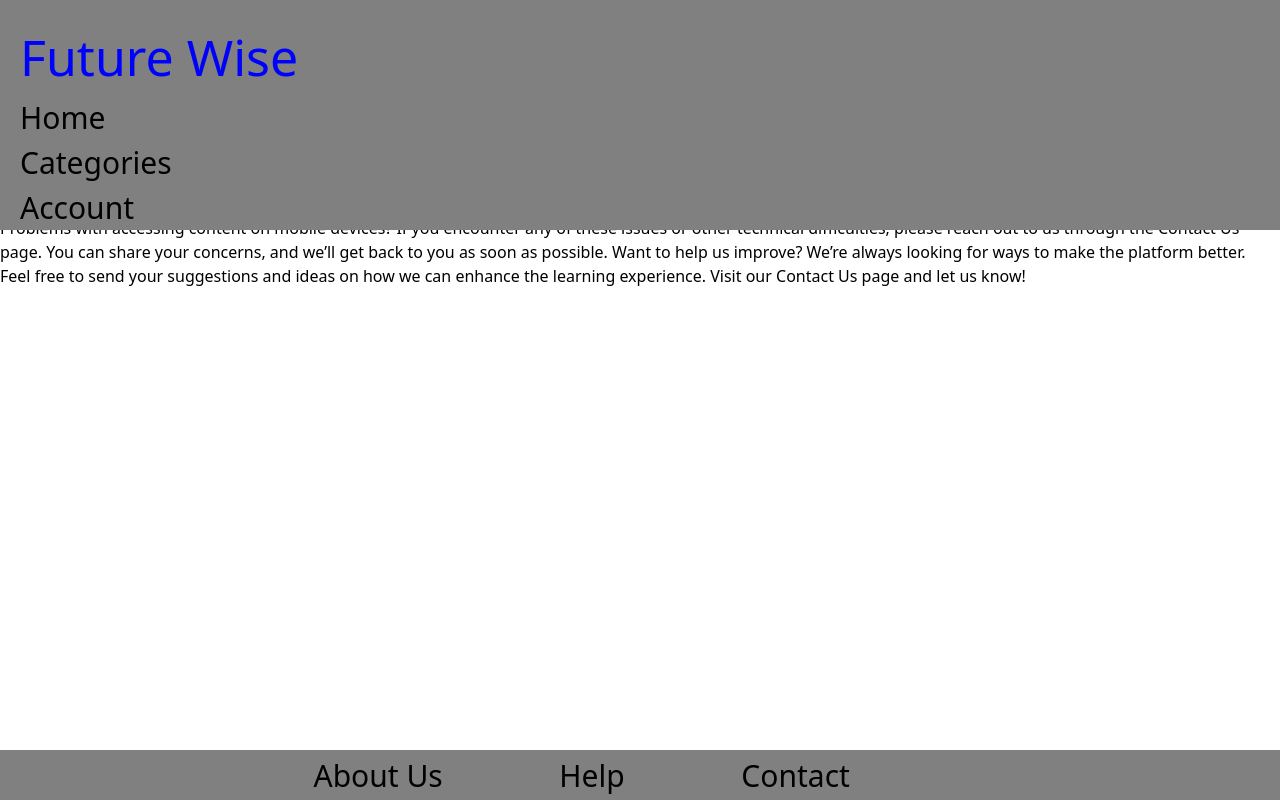
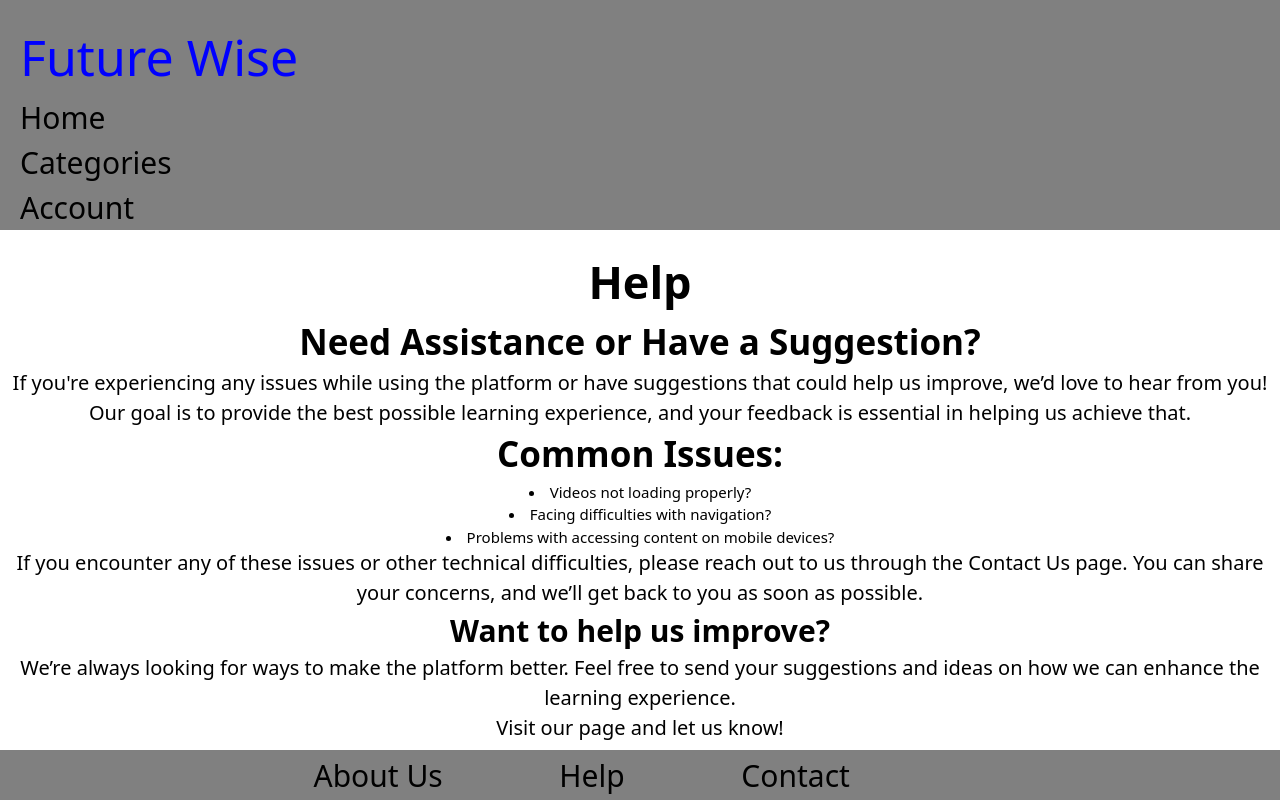
Before and after one commit to Anurag19-web/BCA-tutorial, a React (Vite) app: page /help in a window 1280 px wide. Built offline with nearby package versions, Linux system fonts and the light colour scheme.

Commit message:
changes added

```diff
--- a/src/assets/Project/Footers/Contact.jsx
+++ b/src/assets/Project/Footers/Contact.jsx
@@ -1,13 +1,15 @@
 export const Contact = () =>{
     return(
         <>
-        <h1>Contact Us</h1>
-        <p>Hello! I'm Anurag Nayak, the creator of this educational platform. I'm passionate about helping students succeed in their exams by providing engaging, accessible learning resources.</p>
-        <p>If you have any questions, feedback, or suggestions about how we can improve this platform, feel free to reach out to me. I would love to hear from you!</p>
-        <h1>Contact Information</h1>
-        <p>Email: Tap to mail</p>
-        <p>Instagram: Tap to dm on insta</p>
-        <p>For suggestions related to the website, be sure to message us. We value your input and strive to make this platform better for you.</p>
+        <div className="contact-main-div">
+        <h1 className="contact-head">Contact Us</h1>
+        <p className="contact-para1">Hello! I'm Anurag Nayak, the creator of this educational platform. I'm passionate about helping students succeed in their exams by providing engaging, accessible learning resources.</p>
+        <p className="contact-para2">If you have any questions, feedback, or suggestions about how we can improve this platform, feel free to reach out to me. I would love to hear from you!</p>
+        <h1 className="contact-head2">Contact Information</h1>
+        <p className="contact-email">Email: Tap to mail</p>
+        <p className="contact-insta">Instagram: Tap to dm on insta</p>
+        <p className="contact-para3">For suggestions related to the website, be sure to message us. We value your input and strive to make this platform better for you.</p>
+        </div>
         </>
     )
 }
--- a/src/assets/Project/Footers/Help.jsx
+++ b/src/assets/Project/Footers/Help.jsx
@@ -1,19 +1,21 @@
+import { NavLink } from "react-router-dom"
+
 export const Help = () =>{
     return(
         <>
-        <h1>Help</h1>
-        <h3>Need Assistance or Have a Suggestion?</h3>
-        <p>If you're experiencing any issues while using the platform or have suggestions that could help us improve, we’d love to hear from you! Our goal is to provide the best possible learning experience, and your feedback is essential in helping us achieve that.</p>
-        <h2>Common Issues:</h2>
-        <h3>Videos not loading properly?</h3>
-        <h3>Facing difficulties with navigation?</h3>
-Problems with accessing content on mobile devices?
-If you encounter any of these issues or other technical difficulties, please reach out to us through the Contact Us page. You can share your concerns, and we’ll get back to you as soon as possible.
-
-Want to help us improve?
-We’re always looking for ways to make the platform better. Feel free to send your suggestions and ideas on how we can enhance the learning experience.
-
-Visit our Contact Us page and let us know!
+        <div className="Help-Main-div">
+        <h1 className="help-head">Help</h1>
+        <h3 className="help-assitant">Need Assistance or Have a Suggestion?</h3>
+        <p className="help-para1">If you're experiencing any issues while using the platform or have suggestions that could help us improve, we’d love to hear from you! Our goal is to provide the best possible learning experience, and your feedback is essential in helping us achieve that.</p>
+        <h2 className="help-common-head">Common Issues:</h2>
+        <li type="radio" className="help-common-list">Videos not loading properly?</li>
+        <li type="radio" className="help-common-list">Facing difficulties with navigation?</li>
+        <li type="radio" className="help-common-list">Problems with accessing content on mobile devices?</li>
+        <p className="help-para1">If you encounter any of these issues or other technical difficulties, please reach out to us through the <NavLink to="/contact">Contact Us</NavLink> page. You can share your concerns, and we’ll get back to you as soon as possible.</p>
+        <h4 className="help-improve">Want to help us improve?</h4>
+        <p className="help-para1">We’re always looking for ways to make the platform better. Feel free to send your suggestions and ideas on how we can enhance the learning experience.</p>
+        <p className="help-para1">Visit our page and let us know!</p>
+        </div>
         </>
     )
 }
--- a/src/assets/Project/Home.jsx
+++ b/src/assets/Project/Home.jsx
@@ -26,8 +26,8 @@ export const Home = ({theme}) =>{
         <p >Understand the basics of coding.</p>
         <br/>
         <br/>
-        <h3 >Business Law</h3>
-        <p >Get familiar with essential business laws.</p>
+        <h3 >Unlock Your Tech Potential</h3>
+        <p >Master programming skills with engaging tutorials and practical insights-your journey to innovation starts here.</p>
     </div>
     </>
     )
--- a/src/assets/Project/Project.css
+++ b/src/assets/Project/Project.css
@@ -223,6 +223,120 @@
     font-size: 30px;
     margin-left: 100px;
 }
+.about-main-div{
+    margin-top: 200px;
+}
+.about-head{
+    font-size: 40px;
+    font-weight: bold;
+    margin-left: 20px;
+}
+.about-para1{
+    font-size: 20px;
+    margin-left: 20px;
+    margin-right: 20px;
+    margin-top: 10px;
+}
+.about-para2{
+    font-size: 20px;
+    margin-left: 20px;
+    margin-right: 20px;
+    margin-top: 20px;
+}
+.about-misson-head{
+    font-size: 30px;
+    margin-left: 20px;
+    font-weight: bold;
+    margin-top: 20px;
+}
+.about-para3{
+    font-size: 20px;
+    margin-right: 20px;
+    margin-left: 20px;
+    margin-top: 20px;
+}
+.about-team-head{
+    font-size: 30px;
+    margin-left: 20px;
+    font-weight: bold;
+    margin-top: 20px;
+}
+.about-para4{
+    font-size: 20px;
+    margin-right: 20px;
+    margin-left: 20px;
+    margin-top: 20px;
+}
+.Help-Main-div{
+    margin-top: 200px;
+}
+.help-head{
+    font-size: 45px;
+    text-align: center;
+    font-weight: bold;
+}
+.help-assitant{
+    text-align: center;
+    font-size: 35px;
+    font-weight: bold;
+}
+.help-para1{
+    text-align: center;
+    font-size: 20px;
+}
+.help-common-head{
+    font-size: 35px;
+    text-align: center;
+    font-weight: bold;
+}
+.help-common-list{
+    text-align: center;
+    font-size: 15px;
+}
+.help-improve{
+    font-size: 30px;
+    text-align: center;
+    font-weight: bold;
+}
+.contact-main-div{
+    margin-top: 200px;
+}
+.contact-head{
+    font-size: 40px;
+    font-weight: bold;
+    margin-left: 20px;
+}
+.contact-para1{
+    font-size: 20px;
+    margin-left: 20px;
+    margin-top: 20px;
+}
+.contact-para2{
+    font-size: 20px;
+    margin-left: 20px;
+    margin-top: 20px;
+}
+.contact-head2{
+    font-size: 30px;
+    font-weight: bold;
+    margin-left: 20px;
+    margin-top: 15px;
+}
+.contact-email{
+    font-size: 20px;
+    margin-left: 20px;
+    margin-top: 10px;
+}
+.contact-insta{
+    font-size: 20px;
+    margin-left: 20px;
+    margin-top: 10px;
+}
+.contact-para3{
+    font-size: 20px;
+    margin-left: 20px;
+    margin-top: 20px;
+}
 .VideosMainDiv{
 display: block;
 }
@@ -376,7 +490,9 @@ display: block;
         padding: 0;
     }
     .Header{
-        width: 100%;
+        position: fixed;
+        top: 0;
+        width: 440px;
         /* height: 230px; */
         height: 170px;
         margin-top: -20px;
@@ -395,7 +511,7 @@ display: block;
     }
     .Home{
         margin-top: 100px;
-        width: 440px;
+        width: 430px;
         height: 180px;
     }
     .Home-head{
@@ -418,17 +534,23 @@ display: block;
         margin-left: -15px;
         text-align: center;
     }
+    .Categories-main-div{
+        width: auto;
+    }
     .Categories-head-div{
-        margin-top: -50px;
+        margin-top: -60px;
         /* height: 70px; */
+        text-align: center;
+        margin-left: -5px;
     }
     .Categories-head{
       font-size: 30px;
-      margin-left: -430px;
+      /* margin-left: -430px; */
     }
     .Categories-para{
         font-size: 15px;
-        margin-left: -490px;
+        margin-left: 4px;
+        width: -490px;
     }
     .Categories-div{
         margin-left: 70px;
@@ -452,16 +574,18 @@ display: block;
     }
     .Subject-head-div{
         margin-top: 110px;
-        width: -110px;
+        /* position: fixed;
+        left: 0; */
+        text-align: center;
+        margin-left: -5px;
     }
     .Subject-head{
         font-size: 30px;
-      margin-left: -440px;
-      width: -110px;
+      /* margin-left: -440px; */
     }
     .Subject-para{
         font-size: 15px;
-        margin-left: -540px;
+        margin-left: 0px;
     }
     .Subject-div{
         margin-left: 70px;
@@ -485,11 +609,13 @@ display: block;
     }
     .Chapter-head-div{
         margin-top: 160px;
-        width: -110px;
+        /* width: -110px; */
+        text-align: center;
+        margin-left: -5px;
     }
     .Chapter-head{
       font-size: 20px;
-      margin-left: -370px;
+      margin-left: 10px;
 
     }
     .Chapter-div{
@@ -526,6 +652,7 @@ display: block;
         margin-top: 20px;
         margin-bottom: 135px;
         height: 100px;
+        width: 400px;
      }
      .VideoFrame{
         height: 200px;
@@ -547,6 +674,22 @@ display: block;
     .Footer-contact{
         font-size: 18px;
         margin-left: 70px;
+    }
+    .about-main-div{
+        margin-top: 110px;
+    }
+    .Help-Main-div{
+        margin-top: 110px;
+    }
+    .help-assitant{
+        font-size: 28px;
+    }
+    .help-para1{
+        margin-left: 10px;
+        margin-right: 10px;
+    }
+    .contact-main-div{
+        margin-top: 110px;
     }
     .form-signup{
         margin-top: -80px;
--- a/src/assets/Project/Videos.jsx
+++ b/src/assets/Project/Videos.jsx
@@ -53,8 +53,8 @@ export const Videos = () =>{
             return (
                 <>
                 <div className="Videos-head-div">
-                <h1>Accounting Process & Finalistion of Accounts</h1>
-                <p>Below are the videos for this chapter. Watch them in sequence to master the concepts.</p>
+                <h1>Future-Proof Your Career With Technical Tutorials</h1>
+                <p>Below are the videos for this Topic. Watch them in sequence to master the concepts.</p>
                 </div>
                 <div  className="VideosMainDiv">
                     {
@@ -83,8 +83,8 @@ export const Videos = () =>{
             return (
                 <>
                 <div className="Videos-head-div">
-                <h1>Accounting Process & Finalistion of Accounts</h1>
-                <p>Below are the videos for this chapter. Watch them in sequence to master the concepts.</p>
+                <h1>Future-Proof Your Career With Technical Tutorials</h1>
+                <p>Below are the videos for this Topic. Watch them in sequence to master the concepts.</p>
                 </div>
                 <div className="VideosMainDiv">
                     {
@@ -112,8 +112,8 @@ export const Videos = () =>{
         <>
         {/* <YouTube videoId="dQw49WgXcQ" opts={opts}/> */}
         <div className="Videos-head-div">
-            <h1>Accounting Process & Finalistion of Accounts</h1>
-            <p>Below are the videos for this chapter. Watch them in sequence to master the concepts.</p>
+            <h1>Future-Proof Your Career With Technical Tutorials</h1>
+            <p>Below are the videos for this Topic. Watch them in sequence to master the concepts.</p>
         </div>
         <br/>
         <div className="VideosMainDiv">
```
Also changed, not shown: src/assets/Project/Footers/AboutUs.jsx (+10 -12 lines).
